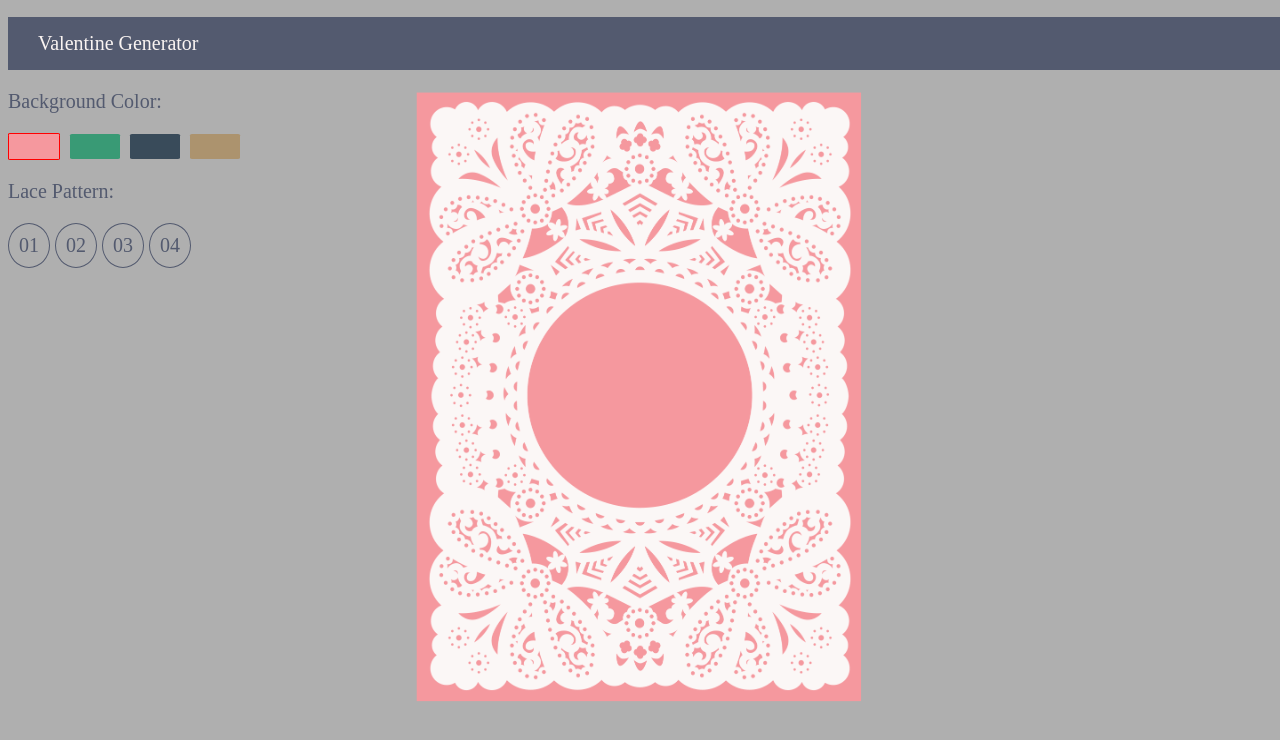
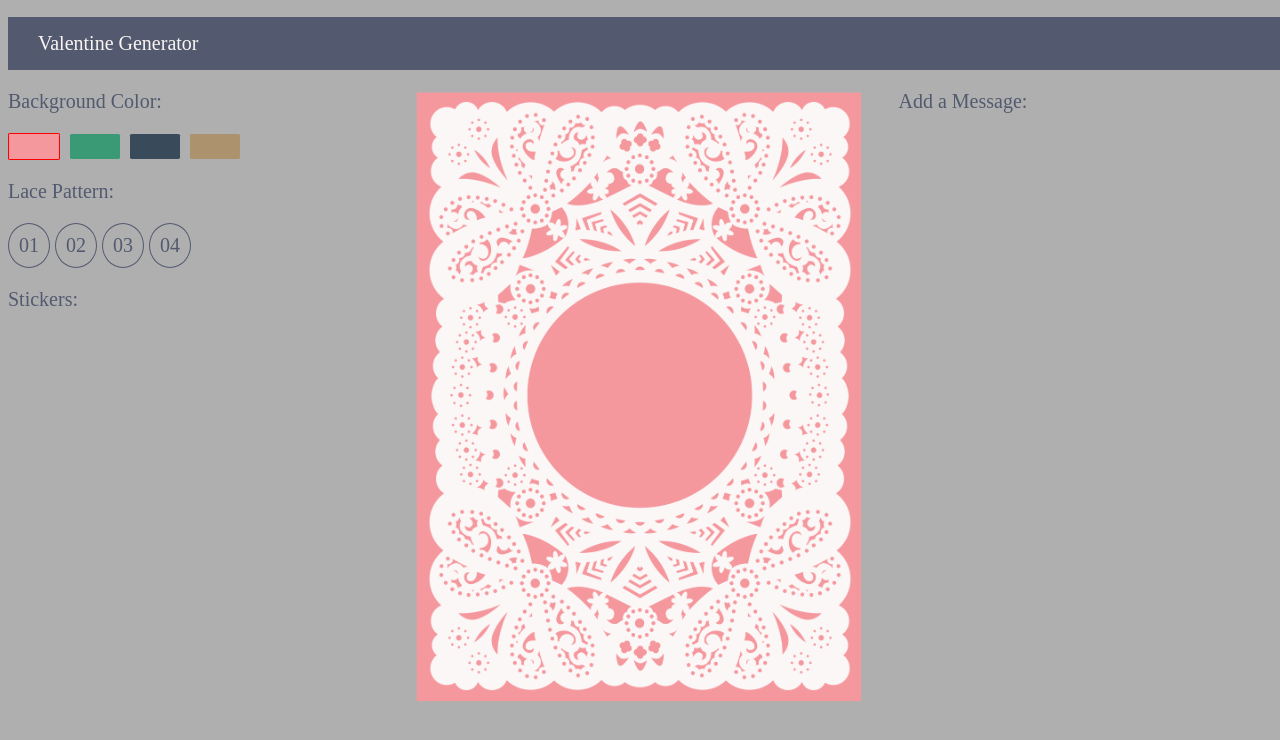
Before and after one commit to emilybluedorn/gdforweb, a plain HTML site: page project2/index.html in a window 1280 px wide. Shown: the part 86-826 px from the top of the page. Drawn offline with nearby package versions, Linux system fonts and the light colour scheme; a web font is replaced by a local one.

Commit message:
updates
updates

```diff
--- a/project2/index.html
+++ b/project2/index.html
@@ -57,6 +57,10 @@
           <button class="lace" onClick="SecondImage()">02</button>
           <button class="lace" onClick="ThirdImage()">03</button>
           <button class="lace" onClick="FourthImage()">04</button>
+
+
+          <p>Stickers:</p>
+
     </div>
 
     <div class="col2">
@@ -67,6 +71,12 @@
           </div>
 
     </div>
+
+    <div class="col3">
+
+      <p>Add a Message:</p>
+
+  </div>
 
   </div>
 
--- a/project2/style.css
+++ b/project2/style.css
@@ -13,6 +13,7 @@
 .columns {
   display:grid;
   grid-template-columns: 1fr 1fr 1fr;
+  column-gap: 1em;
 }
 
 #Layer_1 {
```
